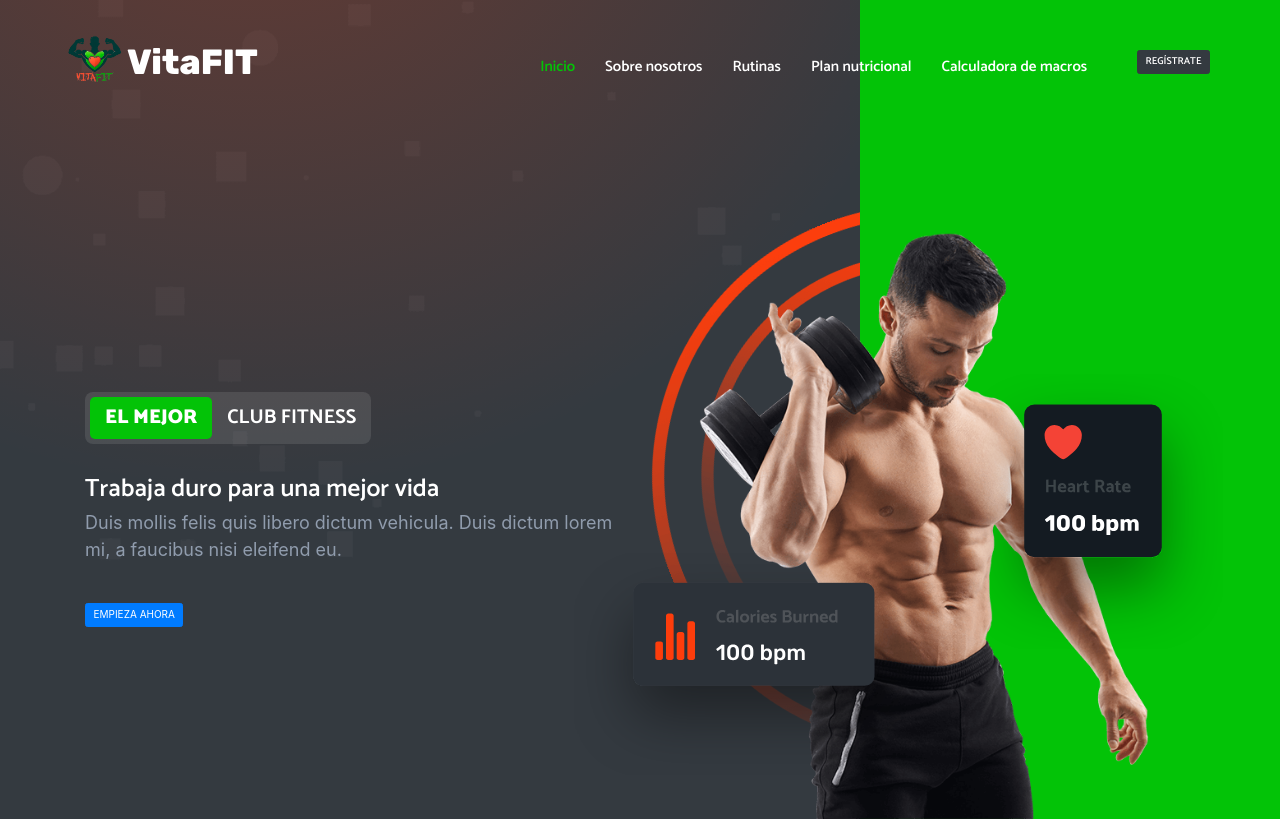
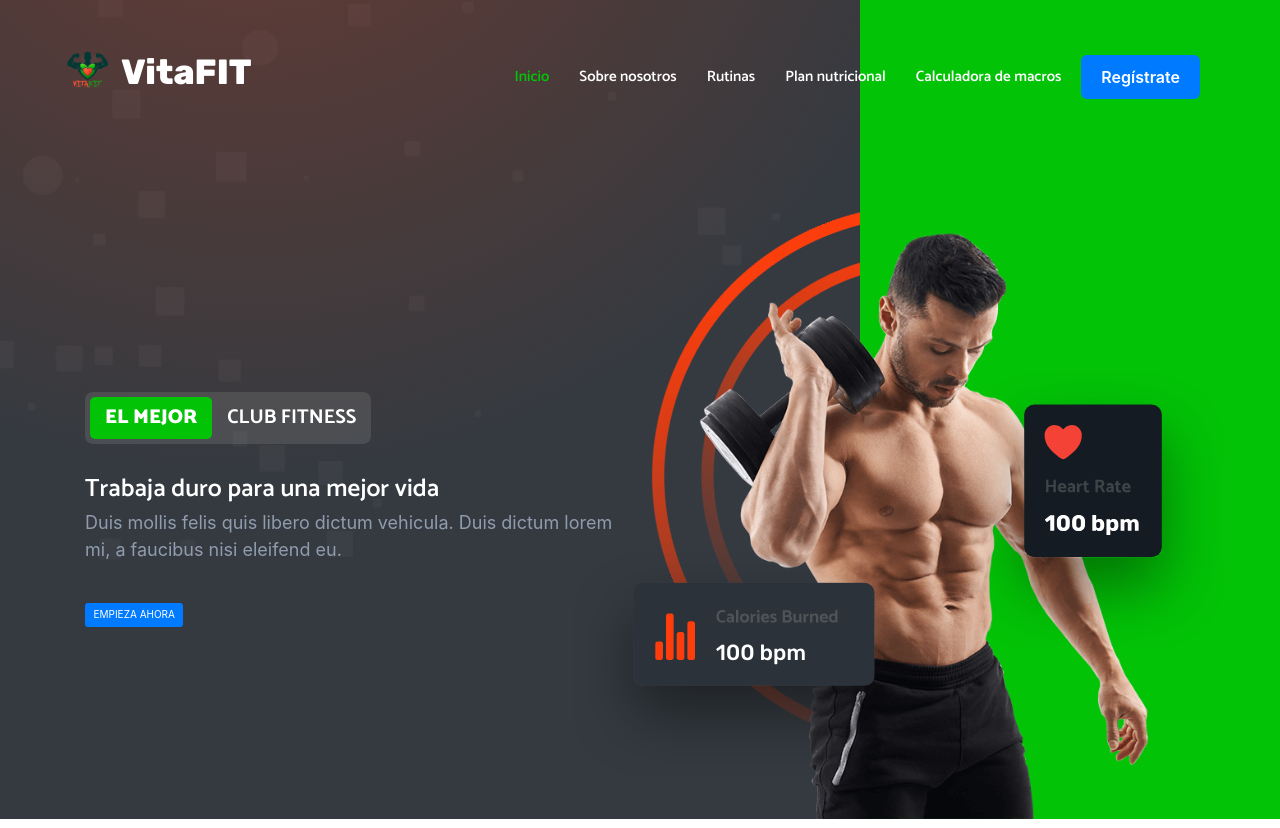
Before and after one commit to Juandrestrepo0550/Vitafit, a Django app: page /app.com/ in a window 1280 px wide. Shown: the top 828 px of the page. Run offline with Django 5.2, Linux system fonts and the light colour scheme; some libraries are stand-ins or nearby versions.

Commit message:
header completado

```diff
--- a/VitafitPy/Vitafit/landingpage/static/css/style.css
+++ b/VitafitPy/Vitafit/landingpage/static/css/style.css
@@ -421,6 +421,7 @@ body {
     display: flex;
     align-items: center;
     margin-inline-start: -8px;
+
 }
 
 .logo ion-icon {
@@ -493,9 +494,100 @@ body {
     transition: var(--transition-1);
 }
 
+.navbar-link:hover {
+    text-decoration: none;
+    color: var(--coquelicot); /* O el color que prefieras */
+  }
+
+  .header .logo:hover {
+
+    text-decoration: none;
+  }
+  .header.active .logo:hover {
+    color: var(--rich-black-fogra-29-1);
+
+  }
+
+
+
+  .logo-text {
+    color: var(--white);
+    transition: color 0.3s ease;
+  }
+
+  .header.active .logo-text {
+    color: var(--rich-black-fogra-29-1);
+  }
+
+  /* 👇 Evita que cambie de color al pasar el mouse */
+  .logo-text:hover {
+    color: inherit !important;
+    text-decoration: none !important;
+  }
+
+  .header .logo-text { color: var(--white); }
+.header.active .logo-text { color: var(--rich-black-fogra-29-1); }
+
+
+
+
+
+
+
+.auth-btn {
+    padding: 10px 20px;
+    font-size: 16px;
+    border-radius: 6px;
+    font-weight: 600;
+    border: none;
+    text-align: center;
+    display: inline-block;
+    text-decoration: none;
+    transition: background-color 0.3s ease, color 0.3s ease;
+  }
+
+  .auth-btn.login {
+    background-color: #007bff;
+    color: #fff;
+  }
+
+  .auth-btn.login:hover {
+    background-color: #0056b3;
+  }
+
+  .auth-btn.logout {
+    background-color: #dc3545;
+    color: #fff;
+  }
+
+  .auth-btn.logout:hover {
+    background-color: #a71d2a;
+  }
+
+
+
+
 .navbar-link:is(:hover, :focus, .active) {
     color: var(--rich-black-fogra-29);
-}
+
+}
+
+a,
+.navbar-link,
+.logo {
+  text-decoration: none !important;
+}
+
+.navbar-link:hover,
+.logo:hover {
+  text-decoration: none !important;
+}
+
+.no-hover:hover {
+    text-decoration: none !important;
+    color: inherit !important;
+  }
+
 
 
 /*-----------------------------------*\
@@ -1191,6 +1283,16 @@ body {
     padding: 10px 0;
 }
 
+.logo-text{
+    color: var(--rich-black-fogra-29);
+    text-decoration: none !important;
+}
+
+
+
+
+
+
 
      :root {
         /**
@@ -1247,6 +1349,10 @@ body {
     /**
    * HEADER
    */
+
+   .header:not(.active) .logo-text {
+    color: var(--white);
+  }
     .nav-open-btn,
     .nav-close-btn {
         display: none;
@@ -1260,6 +1366,13 @@ body {
         padding-block: 30px;
         transition: var(--transition-1);
     }
+
+    .logo-text{
+        color: var(--rich-black-fogra-29);
+        text-decoration: none !important;
+    }
+
+
     .header.active {
         transform: translateY(-100%);
         background-color: var(--white);
@@ -1314,6 +1427,8 @@ body {
     .header.active .btn:is(:hover, :focus) {
         background-color: var(--rich-black-fogra-29-1);
     }
+
+
     /**
    * HERO
    */
@@ -1375,6 +1490,11 @@ body {
     }
 }
 
+@media (max-width: 991px) {
+    .header .logo-text {
+      color: var(--rich-black-fogra-29-1);
+    }
+  }
 
 /**
  * responsive for larger than 1200px screen
--- a/VitafitPy/Vitafit/landingpage/templates/index.html
+++ b/VitafitPy/Vitafit/landingpage/templates/index.html
@@ -40,10 +40,12 @@
     <header class="header" data-header>
         <div class="container">
 
-          <a href="#" class="logo" style="text-decoration: none;">
-            <img src="{% static 'img/vitafitlogo_sinfondo.png' %}" width="65" height="65" loading="lazy" alt="Trainer">
-            <span class="span">VitaFIT</span>
-          </a>
+            <a href="#" class="logo" style="display: flex; align-items: center; gap: 8px;">
+                <img src="{% static 'img/vitafitlogo_sinfondo.png' %}" alt="Logo VitaFIT" style="height: 50px;">
+                <span class="logo-text">VitaFIT</span>
+              </a>
+
+
 
           <nav class="navbar" data-navbar>
             <button class="nav-close-btn" aria-label="close menu" data-nav-toggler>
@@ -57,16 +59,18 @@
               <li><a href="#blog" class="navbar-link" data-nav-link>Plan nutricional</a></li>
               <li><a href="#" class="navbar-link" data-nav-link>Calculadora de macros</a></li>
 
+              {% if request.session.usuario_id %}
+              <a href="{% url 'logout' %}" class="auth-btn logout" data-nav-link>Cerrar sesión</a>
+              {% else %}
+              <a href="{% url 'login' %}" class="auth-btn login" data-nav-link>Regístrate</a>
+              {% endif %}
+
             </ul>
 
         </nav>
 
 
-          {% if request.session.usuario_id %}
-          <a href="{% url 'logout' %}" class="nav btn btn-danger" data-nav-link>Cerrar sesión</a>
-          {% else %}
-          <a href="{% url 'login' %}" class="navbar-link btn btn-dark" data-nav-link>Regístrate</a>
-          {% endif %}
+
 
 
 
```
